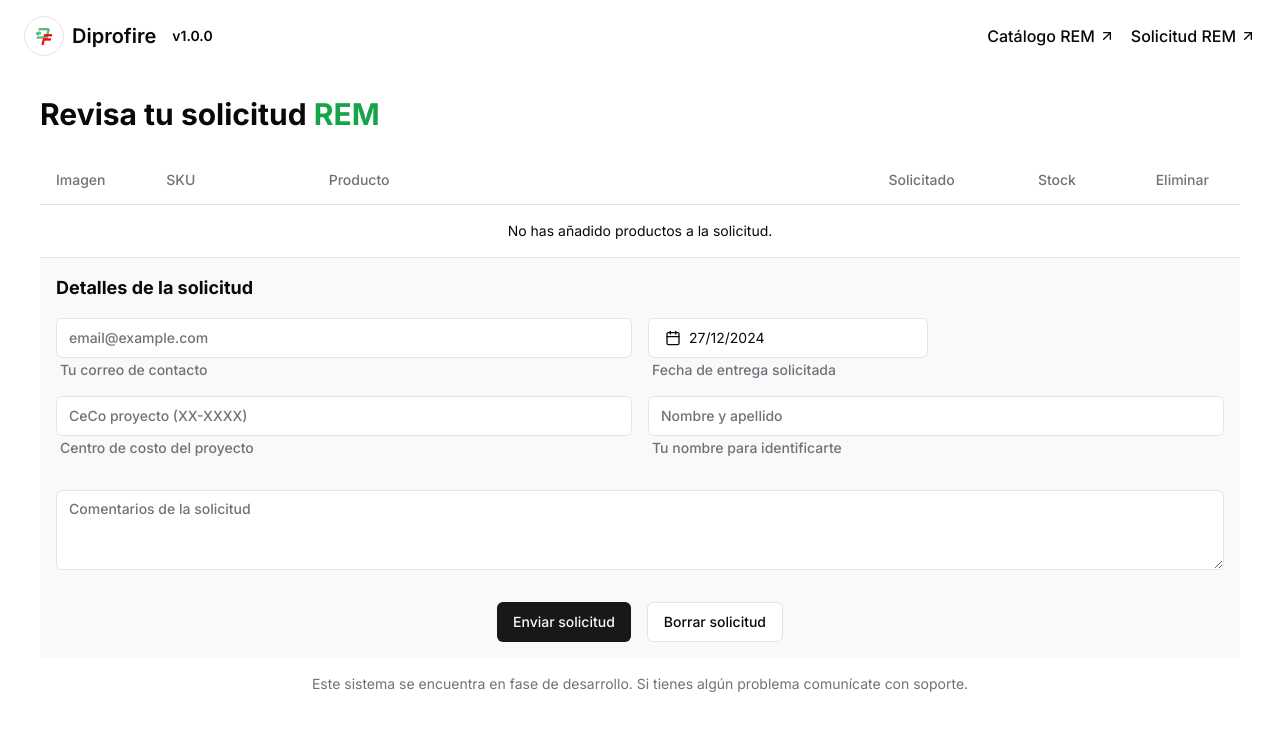
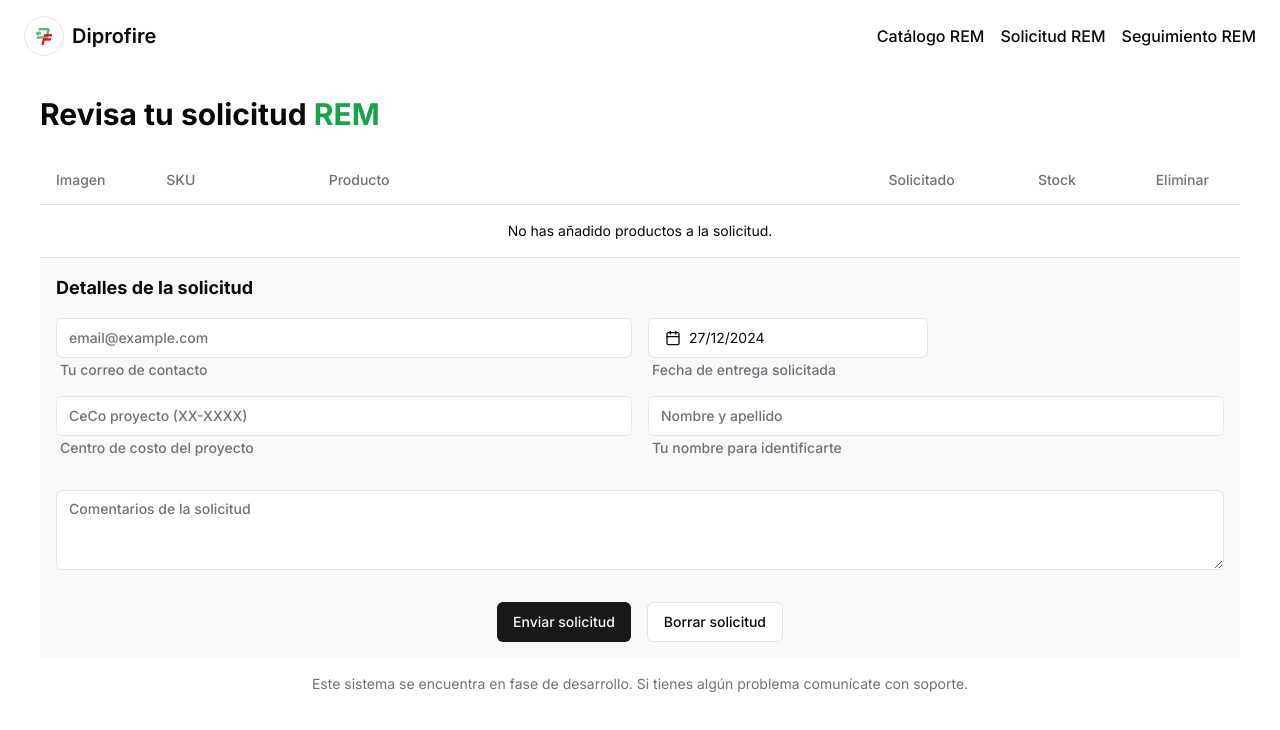
Before and after one commit to analista-soporteTI/rem, a Next.js app: page /rem in a window 1280 px wide. Shown: the top 730 px of the page. Built offline with nearby package versions, Linux system fonts and the light colour scheme.

Commit message:
refactor: adjust Navbar layout and styling for improved responsiveness

```diff
--- a/src/components/Navbar.tsx
+++ b/src/components/Navbar.tsx
@@ -27,9 +27,8 @@ export const Navbar = () => {
   }
 
   return (
-    <header className='fixed top-0 z-50 w-full bg-background backdrop-blur-sm transition-all duration-200 ease-in-out'>
+    <header className='fixed top-0 z-50 w-full h-16 bg-background backdrop-blur-sm transition-all duration-200 ease-in-out'>
       <nav className='w-full max-w-7xl flex items-center justify-between gap-4 mx-auto px-4 py-2 sm:px-6 sm:py-4'>
-        <div className='flex items-center gap-4'>
         <Link
           href='/'
           className='text-xl font-semibold flex items-center gap-2 hover:opacity-70 duration-200 ease-in-out'
@@ -40,35 +39,29 @@ export const Navbar = () => {
             width={40}
             height={40}
             loading='lazy'
-              className='object-cover border rounded-full'
+            className='object-cover border rounded-full bg-white'
           />
           Diprofire
         </Link>
-          <span className='text-sm font-semibold'>v1.0.0</span>
-        </div>
 
         <div className='hidden md:flex items-center gap-4'>
           <Link
             href='/'
-            className='font-medium flex items-center hover:opacity-70 duration-200 ease-in-out group'
-            onClick={toggleMenu}
+            className='font-medium hover:opacity-70 duration-200 ease-in-out'
           >
             Catálogo REM
-            <ArrowUpRight
-              size={16}
-              className='ml-1 group-hover:ml-2 group-hover:mb-1 duration-200 ease-in-out'
-            />
           </Link>
           <Link
             href='/rem'
-            className='font-medium flex items-center hover:opacity-70 duration-200 ease-in-out group'
-            onClick={toggleMenu}
+            className='font-medium hover:opacity-70 duration-200 ease-in-out'
           >
             Solicitud REM
-            <ArrowUpRight
-              size={16}
-              className='ml-1 group-hover:ml-2 group-hover:mb-1 duration-200 ease-in-out'
-            />
+          </Link>
+          <Link
+            href='/seguimiento'
+            className='font-medium hover:opacity-70 duration-200 ease-in-out'
+          >
+            Seguimiento REM
           </Link>
         </div>
 
@@ -87,25 +80,27 @@ export const Navbar = () => {
             <div className='flex flex-col items-center gap-4 py-4'>
               <Link
                 href='/'
-                className='font-medium flex items-center hover:opacity-70 duration-200 ease-in-out group'
+                className='font-medium hover:opacity-70 duration-200 ease-in-out'
                 onClick={toggleMenu}
               >
                 Catálogo REM
-                <ArrowUpRight
-                  size={16}
-                  className='ml-1 group-hover:ml-2 group-hover:mb-1 duration-200 ease-in-out'
-                />
+                <ArrowUpRight size={16} />
               </Link>
               <Link
                 href='/rem'
-                className='font-medium flex items-center hover:opacity-70 duration-200 ease-in-out group'
+                className='font-medium hover:opacity-70 duration-200 ease-in-out'
                 onClick={toggleMenu}
               >
                 Solicitud REM
-                <ArrowUpRight
-                  size={16}
-                  className='ml-1 group-hover:ml-2 group-hover:mb-1 duration-200 ease-in-out'
-                />
+                <ArrowUpRight size={16} />
+              </Link>
+              <Link
+                href='/seguimiento'
+                className='font-medium hover:opacity-70 duration-200 ease-in-out'
+                onClick={toggleMenu}
+              >
+                Seguimiento REM
+                <ArrowUpRight size={16} />
               </Link>
             </div>
           </div>
```
Lines whose indentation alone changed are shown as unchanged.
